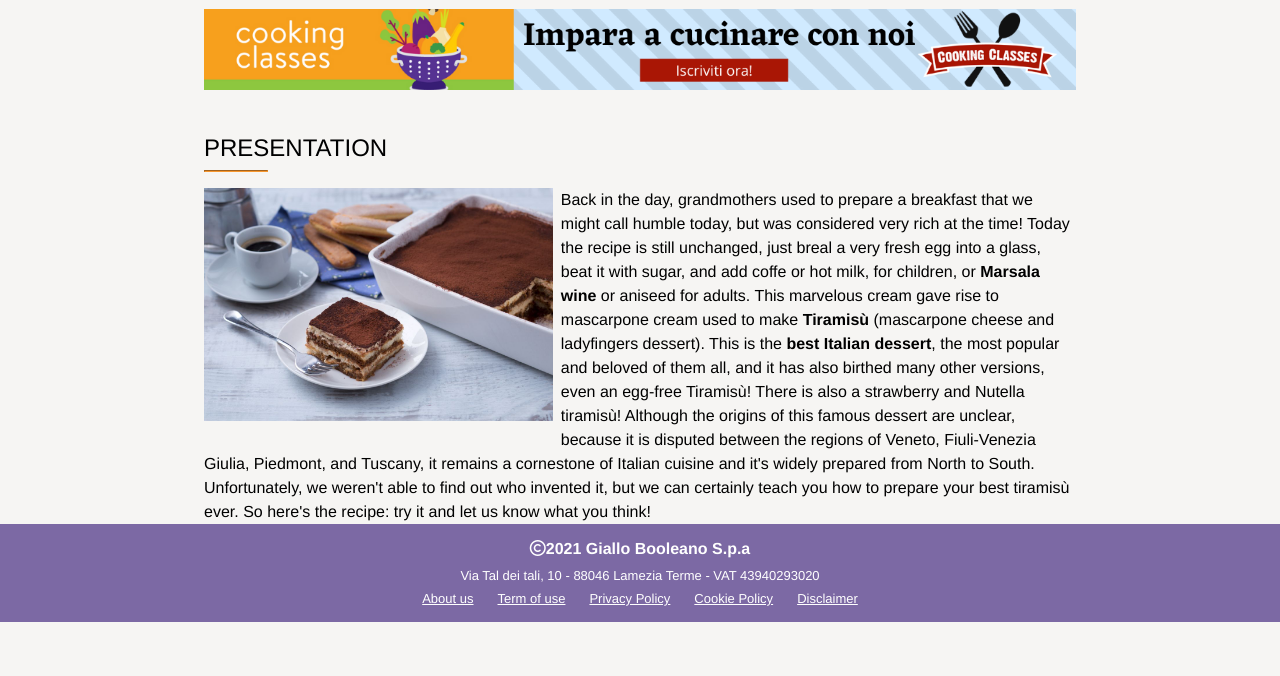
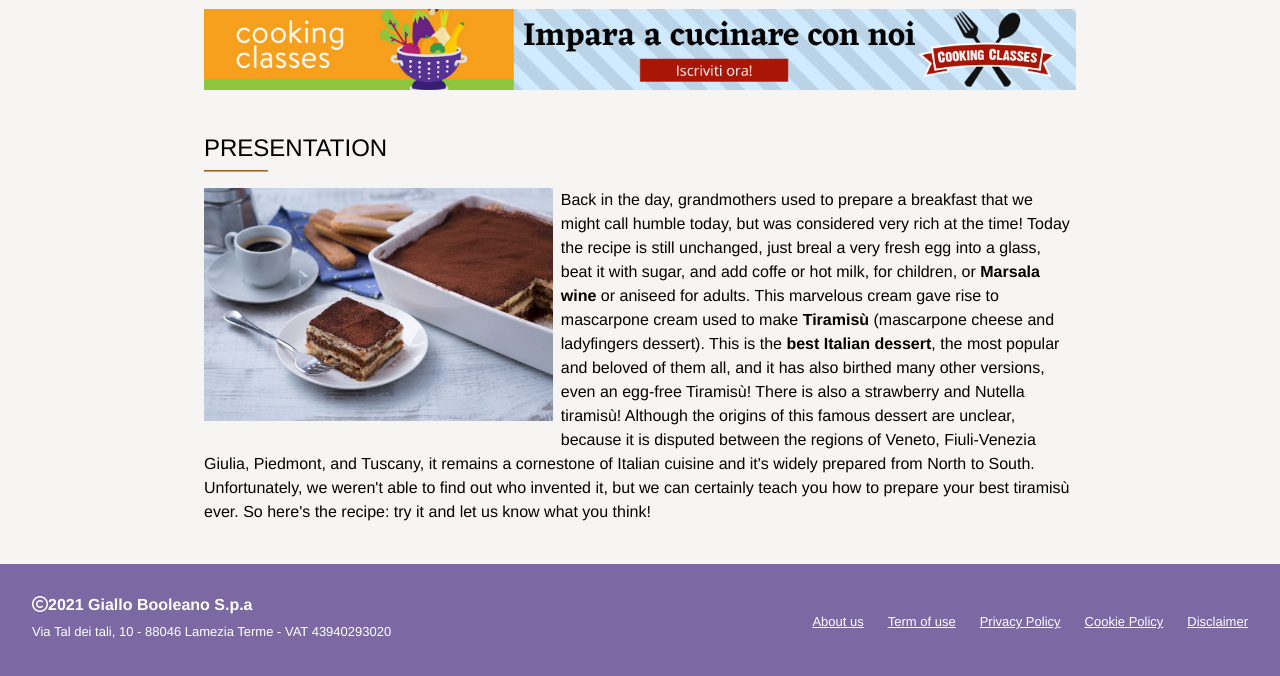
Before and after one commit to AngelaFerraro18/htmlcss-responsive-layout, a plain HTML site: page index.html in a window 1280 px wide. Shown: the part 570-1246 px from the top of the page. Before the commit the page ends 1192 px from the top, so only its background shows below. Drawn offline with Linux system fonts and the light colour scheme.

Commit message:
feat: footer completed

```diff
--- a/css/responsive-desktop.css
+++ b/css/responsive-desktop.css
@@ -39,5 +39,17 @@
     }
 
 
+    main .meal-story{
+        margin-bottom: 2.5rem;
+       }
+
+
+
+    footer .contact-box{
+        text-align: left;
+        display: flex;
+        justify-content: space-between;
+    }
+
 
 }
--- a/css/responsive-tablet.css
+++ b/css/responsive-tablet.css
@@ -61,6 +61,10 @@
     }
 
 
+   main .meal-story{
+    margin-bottom: 2rem;
+   }
+
 
 
 }
--- a/css/style.css
+++ b/css/style.css
@@ -169,7 +169,8 @@ footer {
     background-color: #7c69a4;
     color: #ffffff;
     text-align: center;
-    /* font-size: 0.6em; */
+    padding-top: 1rem;
+    padding-bottom: 1.5rem;
 }
 
 footer h4 {
@@ -202,5 +203,5 @@ footer ul{
     justify-content: center;
     align-items: center;
     flex-wrap: wrap;
-    gap: 1.5rem;
+    gap: 0.5rem 1.5rem;
 }
```
